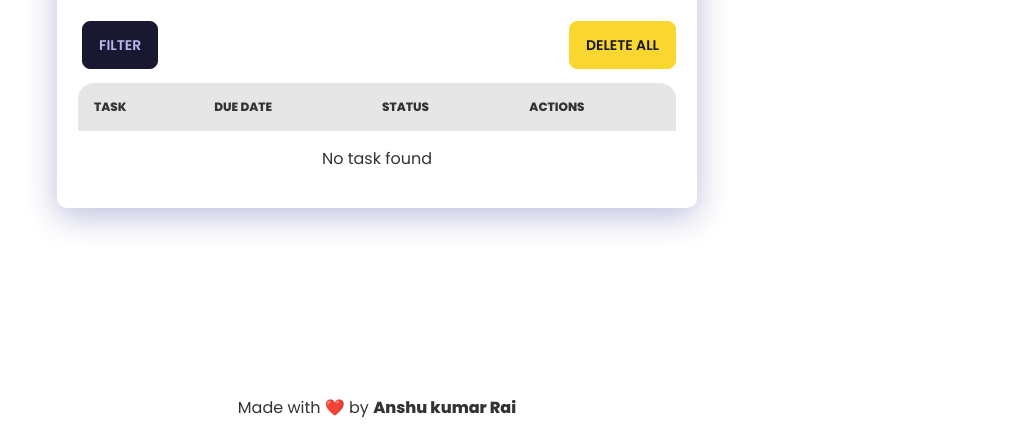
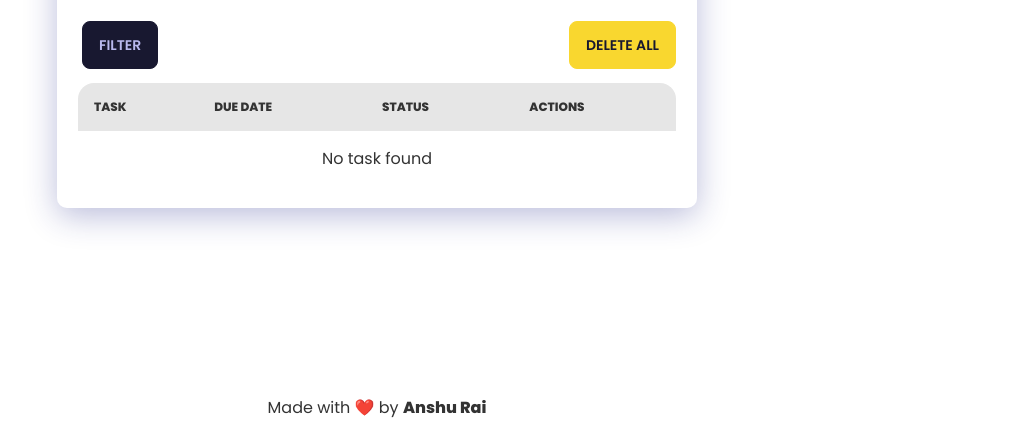
Before and after one commit to anshu-rai018/OCTANET_JANUARY-todo-list, a plain HTML site: page index.html in a window 1280 px wide. Shown: the part 360-800 px from the top of the page, without its empty margins (263-1280 px from the left). Drawn offline with nearby package versions, Linux system fonts and the light colour scheme.

Commit message:
first commit

```diff
--- a/index.html
+++ b/index.html
@@ -19,7 +19,7 @@
 
     <!-- Copyright -->
     <div class="author-text">
-        <p>Made with ❤️ by <a href="https://github.com/anshu-rai018" target="_blank"><b>Anshu kumar Rai</b></a></p>
+        <p>Made with ❤️ by <a href="https://github.com/anshu-rai018" target="_blank"><b>Anshu Rai</b></a></p>
     </div>
 
     <div class="container">
```
